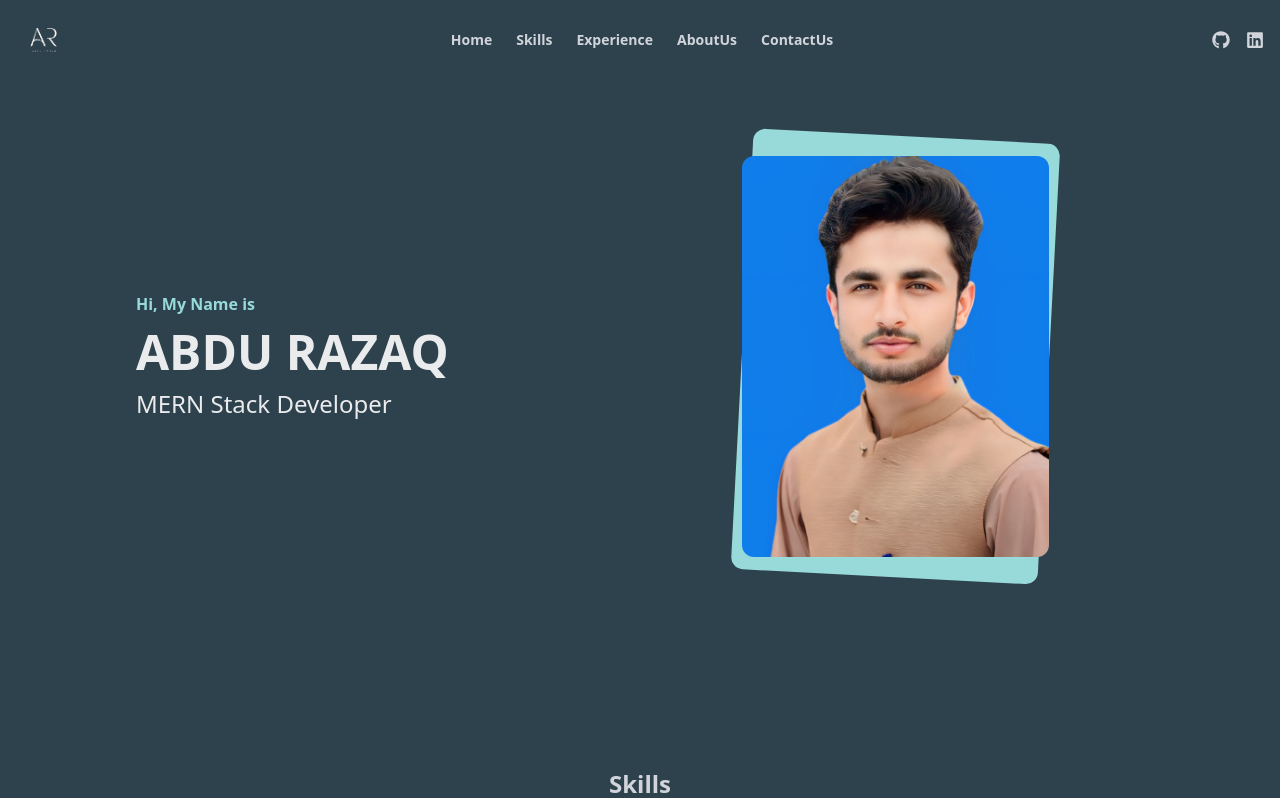
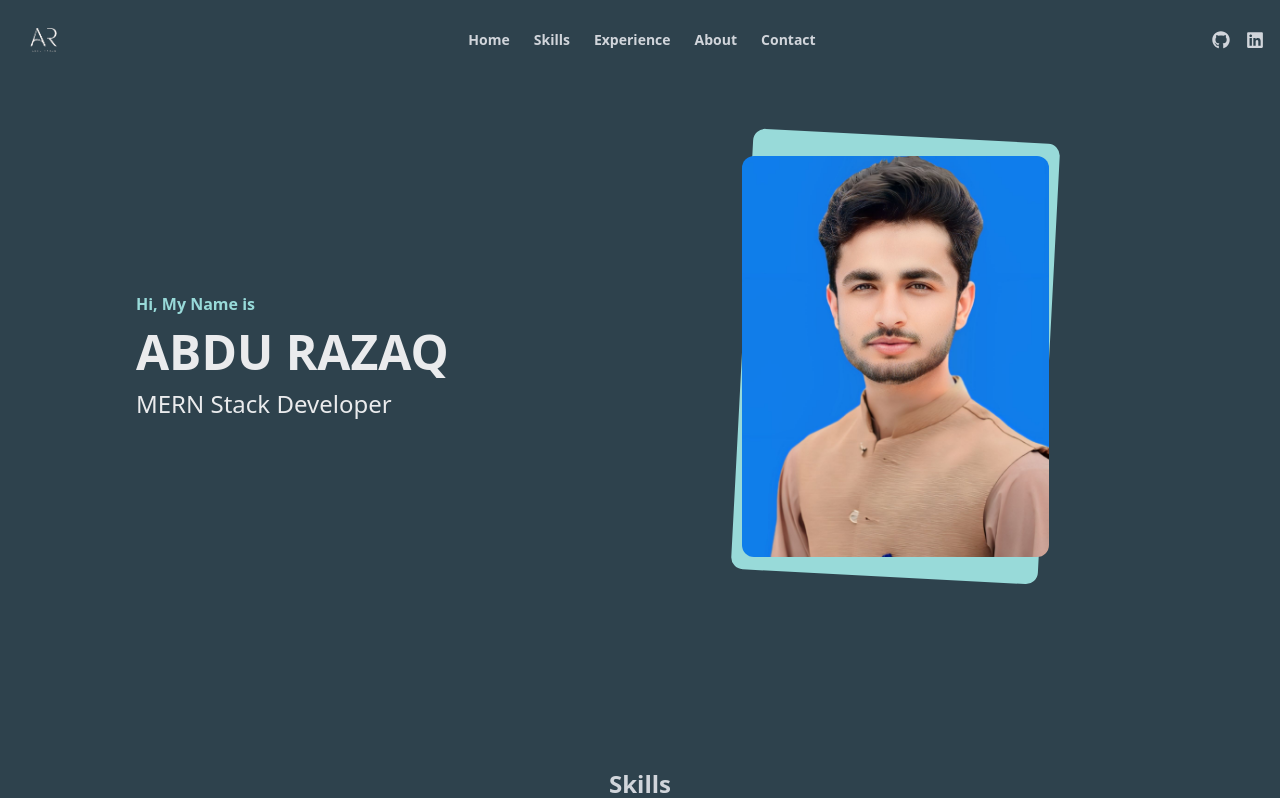
Before and after one commit to AbduRazaq-23/personal_portfolio, a React (Vite) app: page / in a window 1280 px wide. Shown: the top 798 px of the page. Built offline with nearby package versions, Linux system fonts and the light colour scheme.

Commit message:
nav menu change

```diff
--- a/src/components/nav/NavMenu.js
+++ b/src/components/nav/NavMenu.js
@@ -17,11 +17,11 @@ export const Menu = [
   {
     id: "4",
     path: "about",
-    title: "AboutUs",
+    title: "About",
   },
   {
     id: "5",
     path: "contact",
-    title: "ContactUs",
+    title: "Contact",
   },
 ];
```
